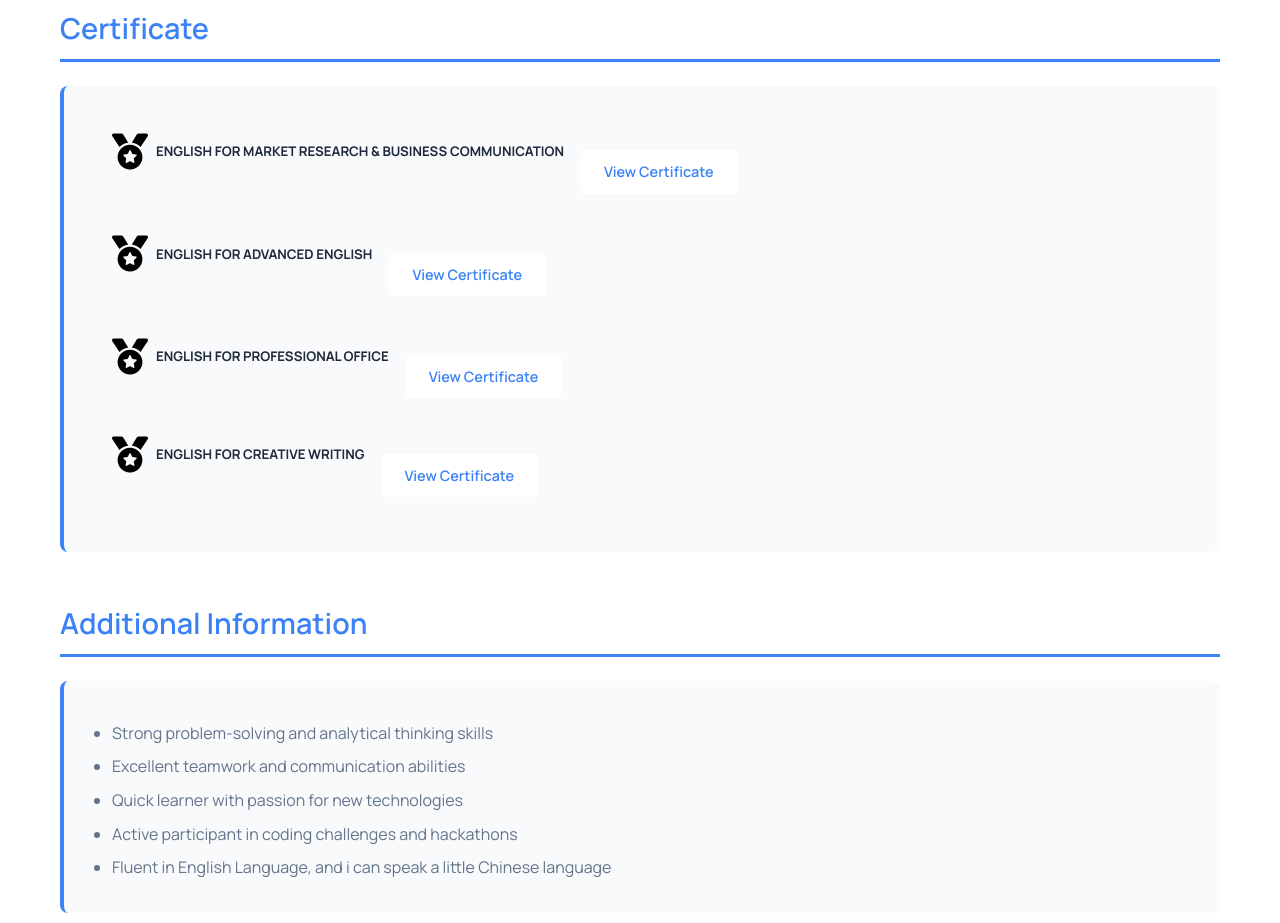
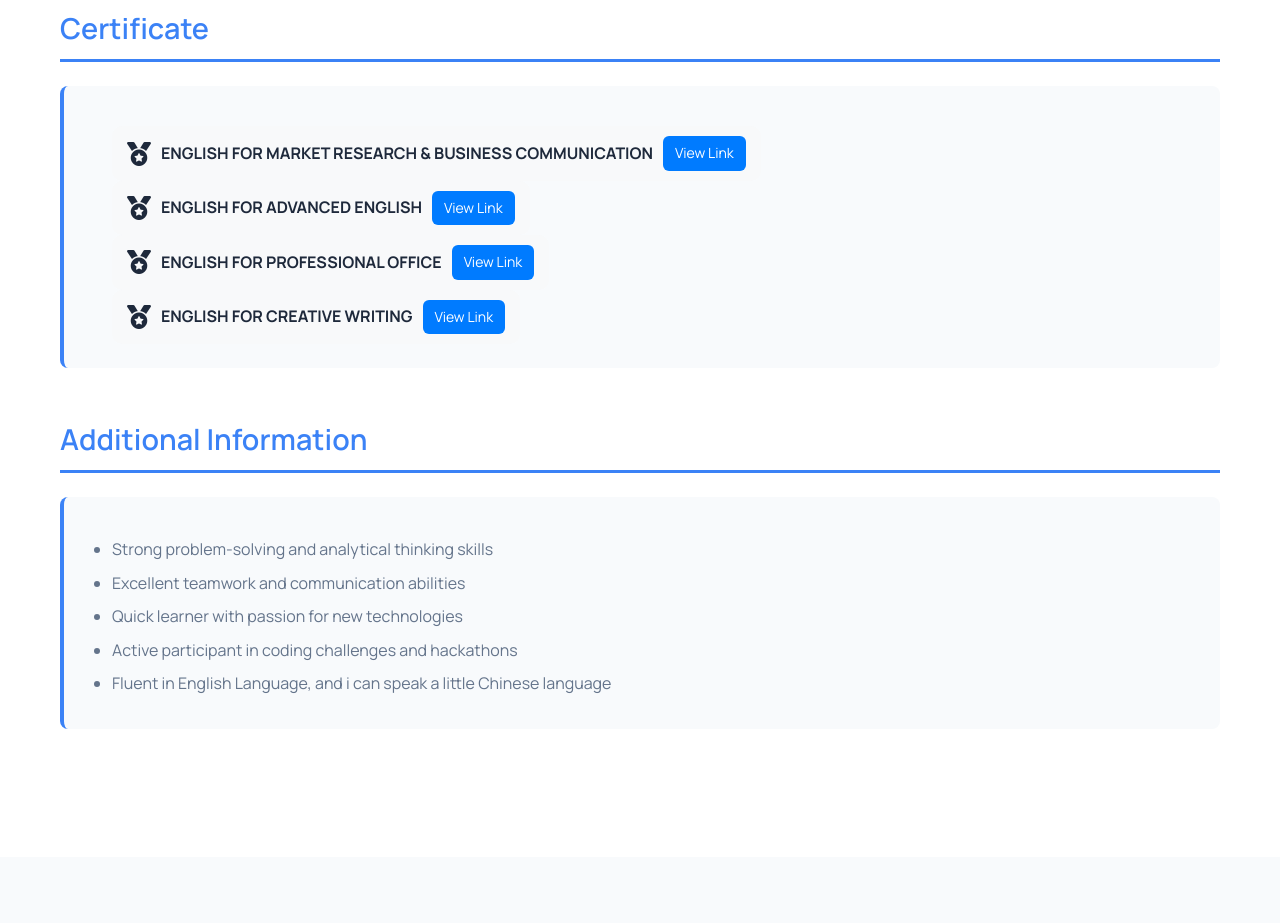
Before and after one commit to GOlmorr/Portofolio, a plain HTML site: page index.html in a window 1280 px wide. Shown: the part 5620-6543 px from the top of the page. Drawn offline with Linux system fonts and the light colour scheme.

Commit message:
New Fixing

```diff
--- a/index.html
+++ b/index.html
@@ -323,39 +323,24 @@
                     <ul class="cv-list">
                         <div class="icon-text">
                             <i class="fa-solid fa-medal"></i>
-                            <h5>ENGLISH FOR MARKET RESEARCH & BUSINESS COMMUNICATION</h5>
-                            <br>
-                            <br>
-                            <a href="https://stblresourcesprod.blob.core.windows.net/certification-service/Assertion/90e39898-334d-4338-bc60-2b14cb8adf96/Beelingua-2024-C-2iUwA3YJZ04YF.png?sv=2021-04-10&se=2025-11-12T01%3A22%3A03Z&sr=b&sp=r&sig=aSrzocf11r4xel1TFfKomuOCNXx%2Bpyw1TMHAh76Y%2BAw%3D" class="project-link" target="_blank">View Certificate</a>
+                            <h4>ENGLISH FOR MARKET RESEARCH & BUSINESS COMMUNICATION</h4>
+                            <a href="https://stblresourcesprod.blob.core.windows.net/certification-service/Assertion/90e39898-334d-4338-bc60-2b14cb8adf96/Beelingua-2024-C-2iUwA3YJZ04YF.png?sv=2021-04-10&se=2025-11-12T01%3A54%3A12Z&sr=b&sp=r&sig=R9NJzMNtvOiUvaO8lLPTz%2FGmRRF68TTJkul9KeuYkJY%3D" class="view-btn" target="_blank">View Link</a>
                         </div>
-                        <br>
-                        <br>
                         <div class="icon-text">
                             <i class="fa-solid fa-medal"></i>
-                            <h5>ENGLISH FOR ADVANCED ENGLISH</h5>
-                            <br>
-                            <br>
-                            <a href="https://stblresourcesprod.blob.core.windows.net/certification-service/Assertion/90e39898-334d-4338-bc60-2b14cb8adf96/Beelingua-2024-C-zDLBwOPPGvcP1.png?sv=2021-04-10&se=2025-11-12T01%3A33%3A38Z&sr=b&sp=r&sig=K4KXDah2Dz9zAQjEKijGc97RPPPalcfTzOpkdLU0CYU%3D" class="project-link" target="_blank">View Certificate</a>
+                            <h4>ENGLISH FOR ADVANCED ENGLISH</h4>
+                            <a href="https://stblresourcesprod.blob.core.windows.net/certification-service/Assertion/90e39898-334d-4338-bc60-2b14cb8adf96/Beelingua-2024-C-zDLBwOPPGvcP1.png?sv=2021-04-10&se=2025-11-12T01%3A56%3A11Z&sr=b&sp=r&sig=Ca2gVM2DaVyYESXK5AheToqzZQwF34AyXWcJs4Pm19w%3D" class="view-btn" target="_blank">View Link</a>
                         </div>
-                        <br>
-                        <br>
                         <div class="icon-text">
                             <i class="fa-solid fa-medal"></i>
-                            <h5>ENGLISH FOR PROFESSIONAL OFFICE</h5>
-                            <br>
-                            <br>
-                            <a href="https://stblresourcesprod.blob.core.windows.net/certification-service/Assertion/90e39898-334d-4338-bc60-2b14cb8adf96/Beelingua-2023-C-hNcZ7sHXCRR17.png?sv=2021-04-10&se=2025-11-12T01%3A33%3A50Z&sr=b&sp=r&sig=1BtCPvYU0uHeHAQsoRhKxPzfCid48zlM2zikN8yyGgs%3D" class="project-link" target="_blank">View Certificate</a>
+                            <h4>ENGLISH FOR PROFESSIONAL OFFICE</h4>
+                            <a href="https://stblresourcesprod.blob.core.windows.net/certification-service/Assertion/90e39898-334d-4338-bc60-2b14cb8adf96/Beelingua-2023-C-hNcZ7sHXCRR17.png?sv=2021-04-10&se=2025-11-12T01%3A55%3A51Z&sr=b&sp=r&sig=xQgunZsU0M5uv00Lw6cDPQz7E29u3ZeI7%2FF9rVTFVXs%3D   " class="view-btn" target="_blank">View Link</a>
                         </div>
-                        <br>
-                        <br>
                         <div class="icon-text">
                             <i class="fa-solid fa-medal"></i>
-                            <h5>ENGLISH FOR CREATIVE WRITING</h5>
-                            <br>
-                            <a href="https://stblresourcesprod.blob.core.windows.net/certification-service/Assertion/90e39898-334d-4338-bc60-2b14cb8adf96/Beelingua-2023-C-2rYfw7oypMVR5.png?sv=2021-04-10&se=2025-11-12T01%3A34%3A02Z&sr=b&sp=r&sig=j8c%2BCfNW1PIPIj%2FNq6GUKzHBRlanf3etebBvvlbv87w%3D" class="project-link" target="_blank">View Certificate</a>
+                            <h4>ENGLISH FOR CREATIVE WRITING</h4>
+                            <a href="https://stblresourcesprod.blob.core.windows.net/certification-service/Assertion/90e39898-334d-4338-bc60-2b14cb8adf96/Beelingua-2023-C-2rYfw7oypMVR5.png?sv=2021-04-10&se=2025-11-12T01%3A55%3A25Z&sr=b&sp=r&sig=N7s4wy9lhCwFleLWKMSfvPWyPq0IKVo6YXU3Oo7IiXc%3D" class="view-btn" target="_blank">View Link</a>
                         </div>
-                        <br>
-                        <br>
                     </ul>
                 </div>
             </div>
--- a/styles.css
+++ b/styles.css
@@ -769,10 +769,34 @@ i{
 
 .icon-text {
   display: flex;
-  align-items: center; /* vertikal sejajar */
-  gap: 8px; /* jarak antara ikon dan teks */
+  align-items: center; /* sejajarkan ikon, teks, dan tombol secara vertikal */
+  gap: 10px; /* jarak antar elemen */
+  background-color: #f8f9fa;
+  padding: 10px 15px;
+  border-radius: 10px;
+  width: fit-content;
 }
 
 .icon-text i {
-  color: black; /* opsional, ubah warna ikon */
+  font-size: 24px;
 }
+
+.icon-text h4 {
+  margin: 0;
+  font-size: 16px;
+}
+
+.view-btn {
+  margin-left: auto; /* dorong tombol ke kanan */
+  background-color: #007bff;
+  color: white;
+  padding: 6px 12px;
+  border-radius: 6px;
+  text-decoration: none;
+  font-size: 14px;
+  transition: background-color 0.3s;
+}
+
+.view-btn:hover {
+  background-color: #0056b3;
+}
```
